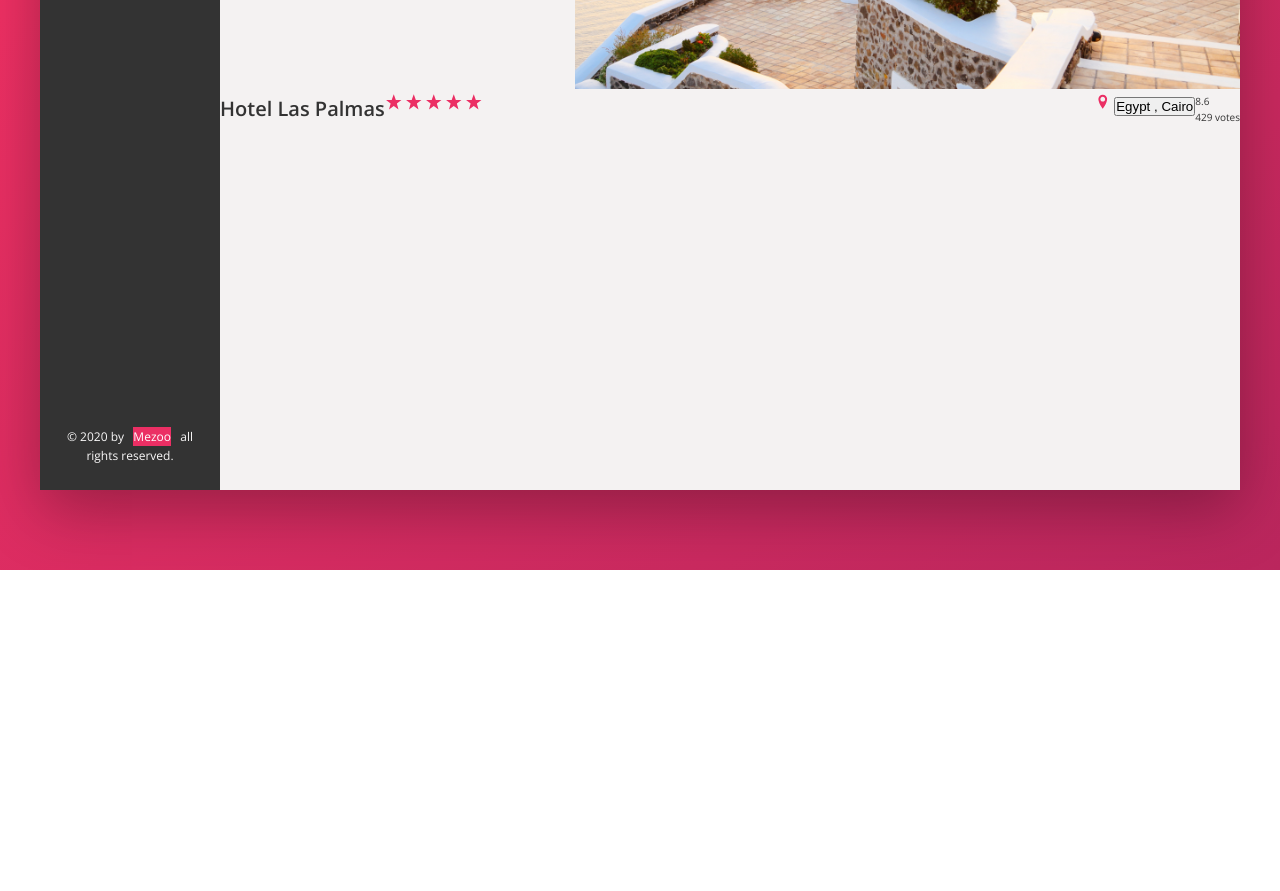
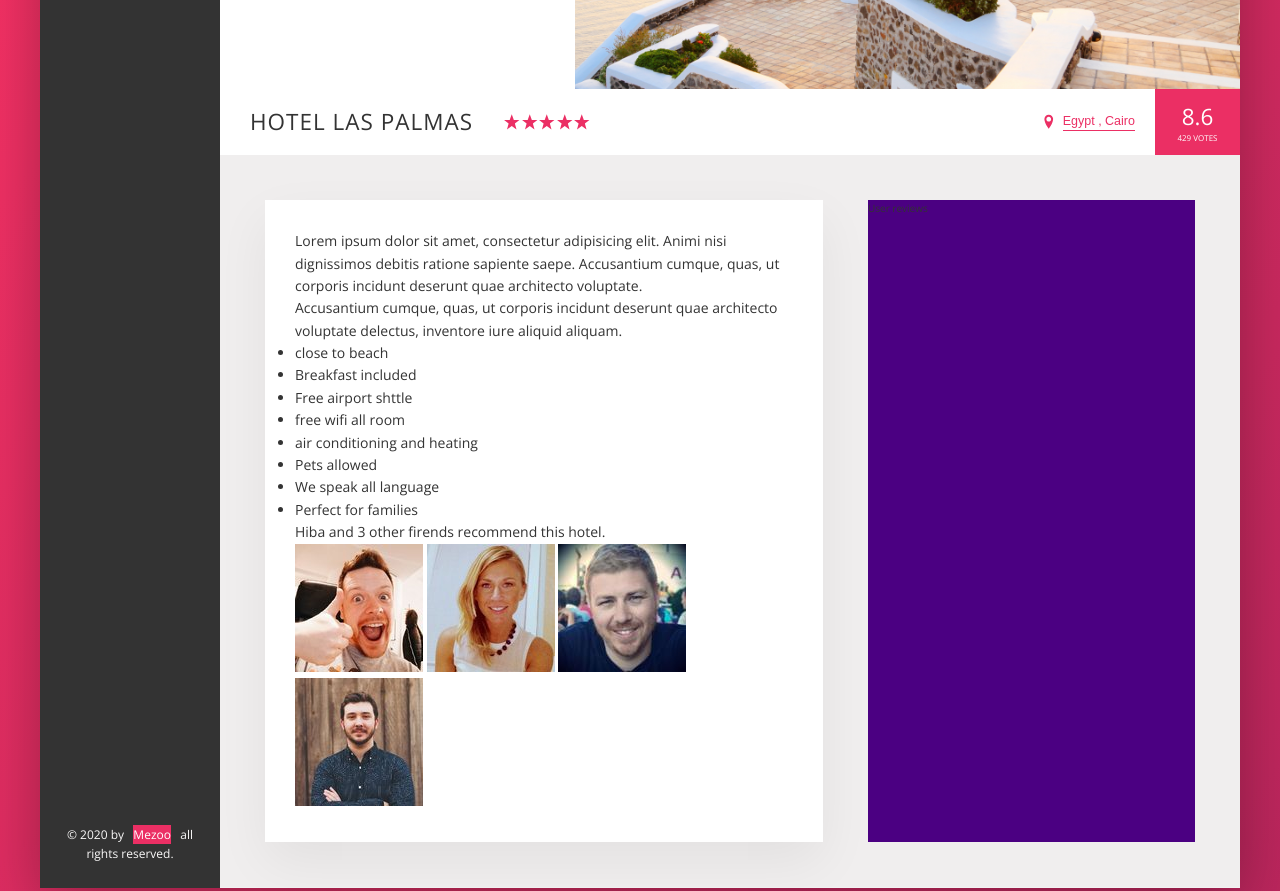
Before and after one commit to attya93/hotel, a website: page index.html in a window 1280 px wide. Shown: the part 460-1351 px from the top of the page. Before the commit the page ends 1030 px from the top, so only its background shows below. Drawn offline with nearby package versions, Linux system fonts and the light colour scheme.

Commit message:
update main view to user

```diff
--- a/index.html
+++ b/index.html
@@ -132,6 +132,47 @@
                         <div class="overview__rating-count">429 votes</div>
                     </div>
                 </div>
+
+                <div class="detail">
+                    <div class="description">
+                        <p class="pragraph">
+                            Lorem ipsum dolor sit amet, consectetur adipisicing elit. Animi nisi dignissimos debitis
+                            ratione sapiente saepe. Accusantium cumque, quas, ut corporis incidunt deserunt quae
+                            architecto voluptate.
+
+                        </p>
+                        <p class="pragraph">
+                            Accusantium cumque, quas, ut corporis incidunt deserunt quae architecto voluptate delectus,
+                            inventore iure aliquid aliquam.
+
+                        </p>
+
+                        <ul class="list">
+                            <li class="list__item">close to beach</li>
+                            <li class="list__item">Breakfast included</li>
+                            <li class="list__item">Free airport shttle</li>
+                            <li class="list__item">free wifi all room</li>
+                            <li class="list__item">air conditioning and heating</li>
+                            <li class="list__item">Pets allowed</li>
+                            <li class="list__item">We speak all language</li>
+                            <li class="list__item">Perfect for families</li>
+                        </ul>
+                        <div class="recommend">
+                            <p class="recommend__count">
+                                Hiba and 3 other firends recommend this hotel.
+                            </p>
+                            <div class="recommed__friends">
+                                <img src="img/user-1.jpg" alt="friend-1" class="recommed__photo">
+                                <img src="img/user-2.jpg" alt="friend-2" class="recommed__photo">
+                                <img src="img/user-3.jpg" alt="friend-3" class="recommed__photo">
+                                <img src="img/user-4.jpg" alt="friend-4" class="recommed__photo">
+                            </div>
+                        </div>
+                    </div>
+                    <div class="user-reviews">
+                        User reviews
+                    </div>
+                </div>
             </main>
         </div>
     </div>
--- a/sass/astracts/_variables.scss
+++ b/sass/astracts/_variables.scss
@@ -14,6 +14,8 @@
     --color-grey-dark-2: #777;
     --color-grey-dark-3: #999;
     --shadow-dark: 0 2rem 6rem rgba(0, 0, 0, 0.3);
+    --line: 1px solid var(--color-grey-light-2);
+    --shadow: 0 2rem 5rem rgba(0, 0, 0, 0.06);
 }
 
 
--- a/sass/base/_animations.scss
+++ b/sass/base/_animations.scss
@@ -0,0 +1,16 @@
+@keyframes pulsate {
+    0% {
+        transform: scale(1);
+        box-shadow: none;
+    }
+
+    50% {
+        transform: scale(1.05);
+        box-shadow: 0 1rem 4rem rgba($color: #000000, $alpha: .25);
+    }
+
+    100% {
+        transform: scale(1);
+        box-shadow: none;
+    }
+}
--- a/sass/components/_button.scss
+++ b/sass/components/_button.scss
@@ -0,0 +1,23 @@
+.btn {
+    border: none;
+    color: var(--color-Primary);
+    font-size: inherit;
+    border-bottom: 1px solid currentColor;
+    padding-bottom: 2px;
+    display: inline-block;
+    cursor: pointer;
+    transition: all 0.5s;
+
+    &-inline {
+        background-color: transparent;
+
+        &:hover {
+            color: var(--color-grey-dark-1);
+        }
+    }
+
+    &:focus {
+        outline: none;
+        animation: pulsate 1s infinite;
+    }
+}
--- /dev/null
+++ b/sass/layout/_hotel-view-sub.scss
@@ -0,0 +1,40 @@
+.detail {
+    display: flex;
+    padding: 4.5rem;
+    background-color: var(--color-grey-light-3);
+    border-bottom: var(--line);
+}
+
+.description {
+    font-size: 1.4rem;
+    background-color: var(--color-white);
+    box-shadow: var(--shadow);
+    padding: 3rem;
+    flex: 0 0 60%;
+    margin-right: 4.5rem;
+
+}
+
+.user-reviews {
+    background-color: indigo;
+    flex: 1;
+}
+
+.pragraph {}
+
+.list {
+
+
+    &__item {}
+}
+
+.recommend {
+
+
+    &__count {}
+
+
+    &__friends {}
+
+    &__photo {}
+}
--- a/sass/layout/_hotel-view.scss
+++ b/sass/layout/_hotel-view.scss
@@ -1,26 +1,35 @@
 .hotel-view {
-    height: 80rem;
+    background-color: var(--color-white);
     flex: 1;
 }
 
 .gallery {
     display: flex;
 
+
     &__photo {
         width: 100%;
-        display: inline-block;
+        display: block;
     }
 }
 
 .overview {
 
     display: flex;
+    align-items: center;
 
 
-    &__heading {}
+    &__heading {
+        font-size: 2.25rem;
+        font-weight: 300;
+        text-transform: uppercase;
+        letter-spacing: 1px;
+        padding: 1.5rem 3rem;
+    }
 
     &__star {
-        margin-right: auto;
+        margin-right: auto; // space between item
+        display: flex;
     }
 
     &__icon {
@@ -31,14 +40,39 @@
             height: 1.75rem;
             fill: var(--color-Primary);
         }
+
+        &-location {
+            margin: 0.5rem;
+        }
     }
 
-    &__location {}
+    &__location {
+        font-size: 1.25rem;
+        display: flex;
+        align-items: center;
+    }
 
 
-    &__rating {}
+    &__rating {
+        background-color: var(--color-Primary);
+        margin-left: 2rem;
+        color: var(--color-white);
+        padding: 0 2.25rem;
+        align-self: stretch;
+        display: flex;
+        flex-direction: column;
+        justify-content: center;
+        align-items: center;
+    }
 
-    &__rating-avg {}
+    &__rating-avg {
+        font-size: 2.25rem;
+        font-weight: 300;
+        margin-bottom: -3px;
+    }
 
-    &__rating-count {}
+    &__rating-count {
+        font-size: 0.8rem;
+        text-transform: uppercase;
+    }
 }
--- a/sass/main.scss
+++ b/sass/main.scss
@@ -15,3 +15,4 @@
 @import 'layout/header';
 @import 'layout/sidebar';
 @import 'layout/hotel-view';
+@import 'layout/hotel-view-sub';
--- a/sass/pages/_home.scss
+++ b/sass/pages/_home.scss
@@ -2,7 +2,7 @@
     font-size: 1.4rem;
     height: 7rem;
     background-color: #fff;
-    border-bottom: var(--color-grey-light-2);
+    border-bottom: var(--line);
     display: flex;
     justify-content: space-between;
     align-items: center;
```
Also changed, not shown: css/style.css.
